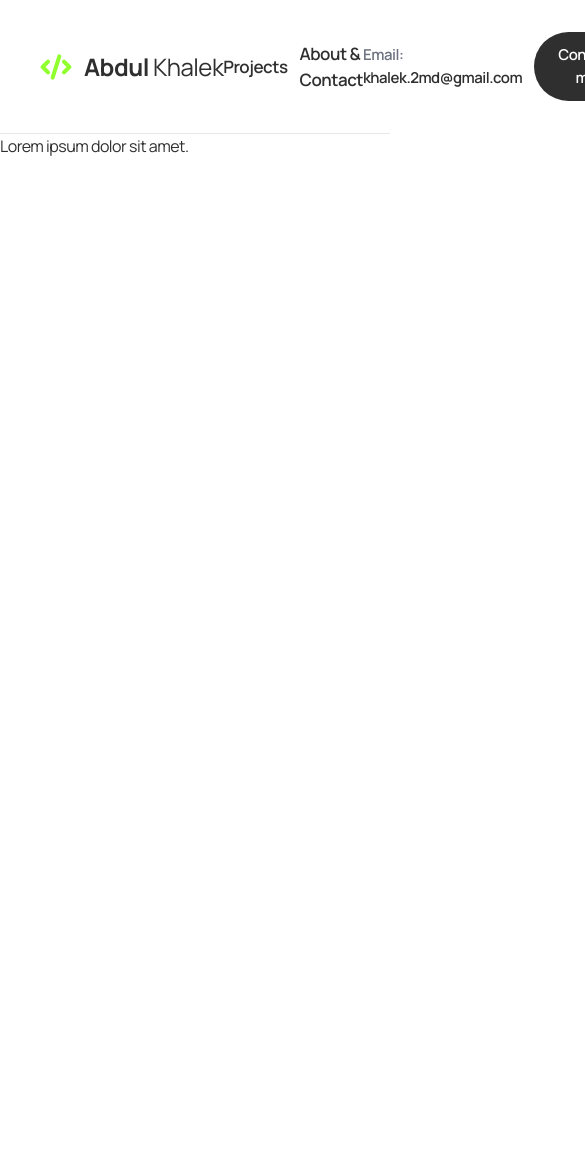
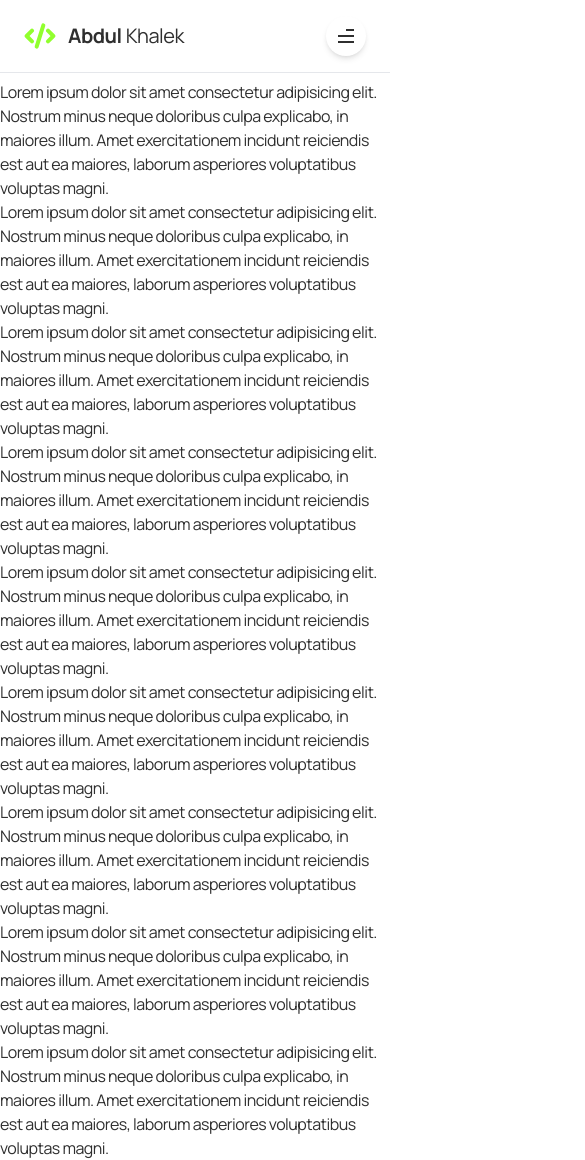
Before and after one commit to nahid-dev/new-prft, a Next.js app: page / in a window 390 px wide. Shown: the top 1160 px of the page, 585 px wide, since content can reach past the window. Before the commit the page ends 844 px from the top, so only its background shows below. Built offline with nearby package versions, Linux system fonts and the light colour scheme.

Commit message:
Navbar completed

```diff
--- a/app/page.jsx
+++ b/app/page.jsx
@@ -1,3 +1,60 @@
 export default function Home() {
-  return <div>Lorem ipsum dolor sit amet.</div>;
+  return (
+    <div className="pt-20">
+      <div>
+        Lorem ipsum dolor sit amet consectetur adipisicing elit. Nostrum minus
+        neque doloribus culpa explicabo, in maiores illum. Amet exercitationem
+        incidunt reiciendis est aut ea maiores, laborum asperiores voluptatibus
+        voluptas magni.
+      </div>
+      <div>
+        Lorem ipsum dolor sit amet consectetur adipisicing elit. Nostrum minus
+        neque doloribus culpa explicabo, in maiores illum. Amet exercitationem
+        incidunt reiciendis est aut ea maiores, laborum asperiores voluptatibus
+        voluptas magni.
+      </div>
+      <div>
+        Lorem ipsum dolor sit amet consectetur adipisicing elit. Nostrum minus
+        neque doloribus culpa explicabo, in maiores illum. Amet exercitationem
+        incidunt reiciendis est aut ea maiores, laborum asperiores voluptatibus
+        voluptas magni.
+      </div>
+      <div>
+        Lorem ipsum dolor sit amet consectetur adipisicing elit. Nostrum minus
+        neque doloribus culpa explicabo, in maiores illum. Amet exercitationem
+        incidunt reiciendis est aut ea maiores, laborum asperiores voluptatibus
+        voluptas magni.
+      </div>
+      <div>
+        Lorem ipsum dolor sit amet consectetur adipisicing elit. Nostrum minus
+        neque doloribus culpa explicabo, in maiores illum. Amet exercitationem
+        incidunt reiciendis est aut ea maiores, laborum asperiores voluptatibus
+        voluptas magni.
+      </div>
+      <div>
+        Lorem ipsum dolor sit amet consectetur adipisicing elit. Nostrum minus
+        neque doloribus culpa explicabo, in maiores illum. Amet exercitationem
+        incidunt reiciendis est aut ea maiores, laborum asperiores voluptatibus
+        voluptas magni.
+      </div>
+      <div>
+        Lorem ipsum dolor sit amet consectetur adipisicing elit. Nostrum minus
+        neque doloribus culpa explicabo, in maiores illum. Amet exercitationem
+        incidunt reiciendis est aut ea maiores, laborum asperiores voluptatibus
+        voluptas magni.
+      </div>
+      <div>
+        Lorem ipsum dolor sit amet consectetur adipisicing elit. Nostrum minus
+        neque doloribus culpa explicabo, in maiores illum. Amet exercitationem
+        incidunt reiciendis est aut ea maiores, laborum asperiores voluptatibus
+        voluptas magni.
+      </div>
+      <div>
+        Lorem ipsum dolor sit amet consectetur adipisicing elit. Nostrum minus
+        neque doloribus culpa explicabo, in maiores illum. Amet exercitationem
+        incidunt reiciendis est aut ea maiores, laborum asperiores voluptatibus
+        voluptas magni.
+      </div>
+    </div>
+  );
 }
--- a/components/shared/Navbar.jsx
+++ b/components/shared/Navbar.jsx
@@ -1,36 +1,42 @@
+"use client";
 import { CodeXml } from "lucide-react";
 import Link from "next/link";
-import React from "react";
+import React, { useState } from "react";
 import Button from "./common/Button";
+import { motion } from "framer-motion";
 
 const navItems = [
-  {
-    id: 1,
-    name: "Projects",
-    query: "projects",
-    href: "/projects",
-  },
-  {
-    id: 2,
-    name: "About & Contact",
-    query: "about_&_contact",
-    href: "/about_&_contact",
-  },
+  { id: 1, name: "Projects", href: "/projects" },
+  { id: 2, name: "About & Contact", href: "/about_&_contact" },
 ];
 
+const menuVariant = {
+  open: { rotate: -45, y: 6 },
+  close: { rotate: 0, y: 0 },
+};
+const menuVariant2 = {
+  open: { rotate: 45, y: -6 },
+  close: { rotate: 0, y: 0 },
+};
+
 const Navbar = () => {
+  const [isMenuToggle, setIsMenuToggle] = useState(false);
+
   return (
-    <nav className="px-10 py-8 bg-transparent flex items-center justify-between border-b">
+    <nav className="bg-transparent border-b fixed w-full top-0">
+      {/* TOP NAVBAR */}
+      <div className="px-6 md:px-10 py-4 md:py-8 flex items-center justify-between bg-white md:bg-transparent">
         {/* LEFT PART (LOGO) */}
         <div className="flex items-center gap-3">
           <CodeXml strokeWidth={3} color="#91ff2e" className="size-8" />
-        <p className="flex items-center gap-1 text-2xl">
+          <p className="flex items-center gap-1 text-xl lg:text-2xl">
             <span className="font-bold">Abdul</span> <span>Khalek</span>
           </p>
         </div>
-      {/* MIDDLE (MENU ITEMS) */}
-      <ul className="flex items-center gap-3">
-        {navItems.map((nav, index) => (
+
+        {/* MIDDLE (MENU ITEMS - Desktop) */}
+        <ul className="items-center gap-3 hidden md:flex">
+          {navItems.map((nav) => (
             <li key={nav.id}>
               <Link className="text-[17px] font-semibold" href={nav.href}>
                 {nav.name}
@@ -39,14 +45,77 @@ const Navbar = () => {
           ))}
         </ul>
 
-      {/* RIGHT SIDE (CONTACT) */}
-      <div className="flex items-center gap-3">
+        {/* RIGHT SIDE (CONTACT - Desktop) */}
+        <div className="hidden md:flex items-center gap-3">
           <p className="text-[15px] font-semibold">
-          <span className="text-gray-500">Email: </span>
+            <span className="text-gray-500 hidden lg:inline">Email: </span>
             <span>khalek.2md@gmail.com</span>
           </p>
-        <Button>Contact me</Button>
+          <Button className="text-nowrap">Contact me</Button>
         </div>
+
+        {/* MOBILE MENU ICON */}
+        <div
+          onClick={() => setIsMenuToggle((prev) => !prev)}
+          className="bg-white shadow-md p-3 rounded-full hover:bg-gray-50 cursor-pointer md:hidden"
+        >
+          <div className="flex flex-col gap-1 items-end size-4 justify-center">
+            <motion.span
+              variants={menuVariant}
+              animate={isMenuToggle ? "open" : "close"}
+              transition={{ duration: 0.3 }}
+              className={`${
+                isMenuToggle ? "w-full" : "w-1/2"
+              } h-0.5 bg-foreground block`}
+            ></motion.span>
+            <motion.span
+              animate={{ opacity: isMenuToggle ? 0 : 1 }}
+              transition={{ duration: 0.3 }}
+              className="w-full h-0.5 bg-foreground block"
+            ></motion.span>
+
+            <motion.span
+              variants={menuVariant2}
+              animate={isMenuToggle ? "open" : "close"}
+              transition={{ duration: 0.3 }}
+              className="w-full h-0.5 bg-foreground block"
+            ></motion.span>
+          </div>
+        </div>
+      </div>
+
+      {/* MOBILE MENU (ANIMATED EXPAND) */}
+      <motion.div
+        initial={{ height: 0, opacity: 0 }}
+        animate={
+          isMenuToggle
+            ? { height: "max-content", opacity: 1 }
+            : { height: 0, opacity: 0 }
+        }
+        transition={{ duration: 0.4, ease: "easeInOut" }}
+        className="overflow-hidden bg-white"
+      >
+        <div className="flex flex-col md:hidden gap-5 pt-10 pb-5">
+          <ul className="flex flex-col items-center gap-3">
+            {navItems.map((nav) => (
+              <li key={nav.id}>
+                <Link className="text-[17px] font-semibold" href={nav.href}>
+                  {nav.name}
+                </Link>
+              </li>
+            ))}
+          </ul>
+          <div className="flex flex-col justify-center gap-3">
+            <p className="text-[15px] font-semibold flex flex-col items-center">
+              <span className="text-gray-500  lg:inline">Email: </span>
+              <span>khalek.2md@gmail.com</span>
+            </p>
+            <div className="flex justify-center">
+              <Button className="text-nowrap w-fit">Contact me</Button>
+            </div>
+          </div>
+        </div>
+      </motion.div>
     </nav>
   );
 };
--- a/package.json
+++ b/package.json
@@ -11,6 +11,7 @@
   "dependencies": {
     "clsx": "^2.1.1",
     "lucide-react": "^0.474.0",
+    "motion": "^12.0.6",
     "next": "14.2.23",
     "react": "^18",
     "react-dom": "^18"
```
Also changed, not shown: 1 other file (tests, documents, lock files or other folders). Lines whose indentation alone changed are shown as unchanged.
